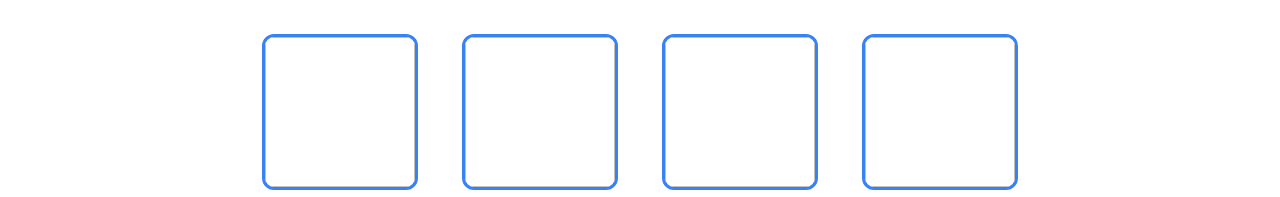
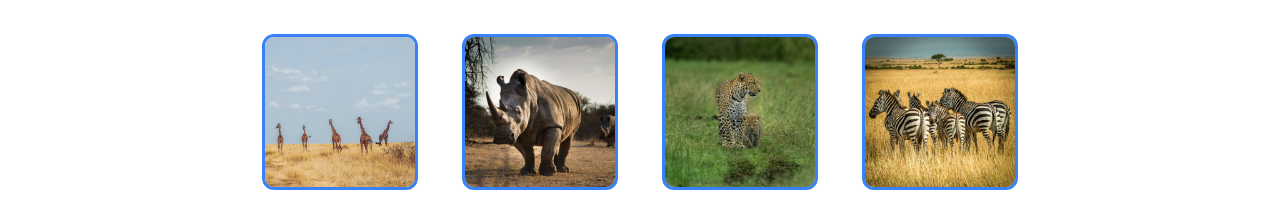
Before and after one commit to saad00b/landing-page-project, a plain HTML site: page index.html in a window 1280 px wide. Shown: the part 558-755 px from the top of the page. Drawn offline with Linux system fonts and the light colour scheme.

Commit message:
Add images in the info section placeholders

```diff
--- a/index.html
+++ b/index.html
@@ -27,19 +27,19 @@
         <div class="title">Some random information.</div>
         <div class="content">
             <div class="elt">
-                <img>
+                <img src="img/giraffe.jpg" alt="A pack of giraffes in the wild">
                 <div>this is some subtext under an illustration or image</div>
             </div>
             <div class="elt">
-                <img>
+                <img src="img/rhino.jpg" alt="A rhino in the wild">
                 <div>this is some subtext under an illustration or image</div>
             </div>
             <div class="elt">
-                <img>
+                <img src="img/leopard.jpg" alt="A leopard and its child">
                 <div>this is some subtext under an illustration or image</div>
             </div>
             <div class="elt">
-                <img>
+                <img src="img/zebra.jpg" alt="A pack of zebras in the wild">
                 <div>this is some subtext under an illustration or image</div>
             </div>
         </div>
```
Also changed, not shown: img/giraffe.jpg (added), img/leopard.jpg (added), img/rhino.jpg (added), img/zebra.jpg (added).
